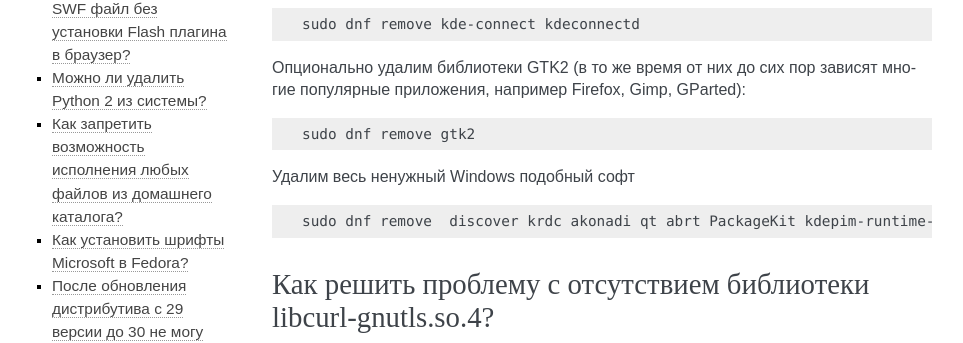
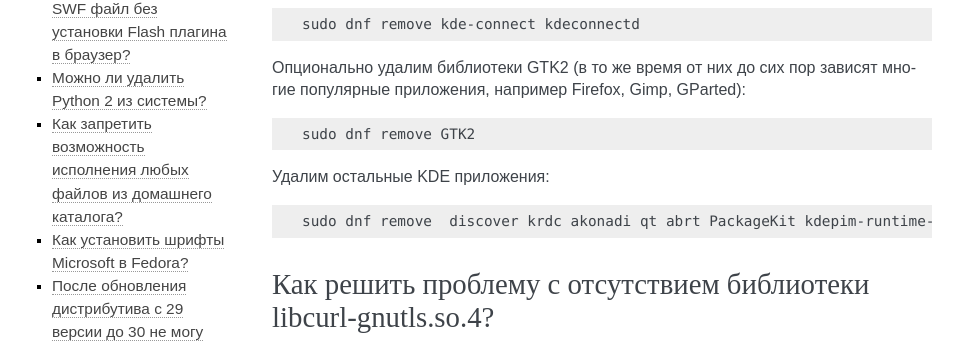
Before and after one commit to RussianFedora/FAQ, a Sphinx documentation site: the page built from source/tips-and-tricks.rst, in a window 1280 px wide and 900 px high, scrolled down 1208 px. Shown: the part 134-477 px from the top of the window, without its empty margins (148-1111 px from the left). Built offline with Sphinx 7.4.7, drawn with Linux system fonts in a browser that asks for light colours.

Commit message:
Added tricks for KDE

```diff
--- a/source/tips-and-tricks.rst
+++ b/source/tips-and-tricks.rst
@@ -87,8 +87,9 @@
 
 .. code-block:: text
 
-    sudo dnf remove gtk2
-Удалим весь ненужный Windows подобный софт
+    sudo dnf remove GTK2
+
+Удалим остальные KDE приложения:
 
 .. code-block:: text
 
```
